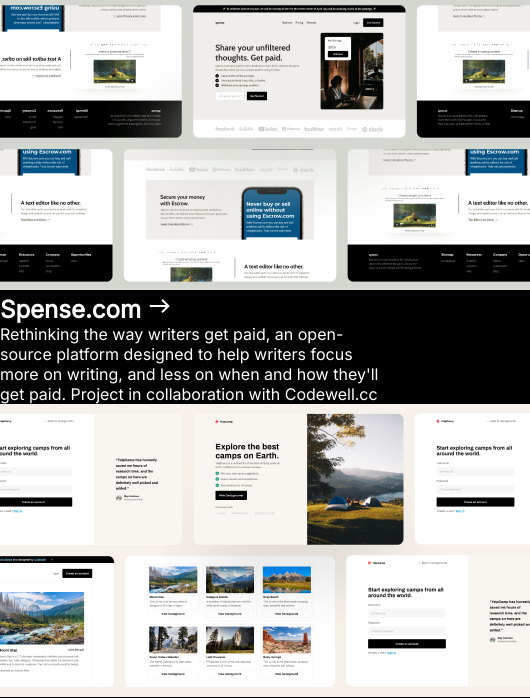
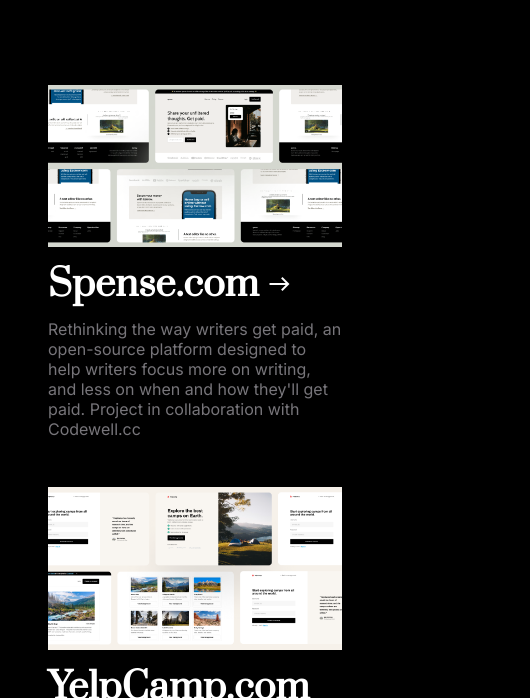
Before and after one commit to magotts/dev-landing-page, a plain HTML site: page index.html in a window 390 px wide. Shown: the part 938-1636 px from the top of the page, 530 px wide, since content can reach past the window. Drawn offline with Linux system fonts and the light colour scheme.

Commit message:
fix width for portfolio image

```diff
--- a/styles.css
+++ b/styles.css
@@ -76,24 +76,30 @@ header {
   margin-top: 2rem;
 }
 
-.screendesc {
+.portfolio {
   margin-top: 2.5rem;
   padding: 3rem;
   display: flex;
   justify-content: space-between;
   gap: 3em;
+
 }
 
-.screendesc .spense h2 {
+.portfolio .spense h2 {
   font-family: "Prata", serif;
   font-size: 36px;
   line-height: 3rem;
   padding-top: 10px;
 }
 
-.screendesc .spense p {
+.portfolio .spense p {
   padding-top: 10px;
   color: var(--gray-text);
+}
+
+.portfolio .spense img {
+  max-width: 100%;
+  height: auto;
 }
 
 .another-intro {
@@ -144,6 +150,8 @@ footer {
   background-color: rgb(57, 55, 63);
   display: flex;
   justify-content: space-between;
+  font-family: "Prata", sans-serif;
+
 }
 
 footer .socials .social-icons {
@@ -164,6 +172,7 @@ footer .socials .social-icons {
     position: absolute;
     right: 100px;
     top: 100px;
+
   }
 
   .getbutton {
@@ -190,12 +199,13 @@ footer .socials .social-icons {
     text-align: center;
   }
 
-  .screendesc {
+  .portfolio {
     display: flex;
     flex-direction: column;
+
   }
 
-  .screendesc .spense img {
+  .portfolio .spense img {
     width: 100%;
   }
 
@@ -204,5 +214,6 @@ footer .socials .social-icons {
     flex-direction: column;
     align-items: center;
     justify-content: center;
+
   }
 }
```
